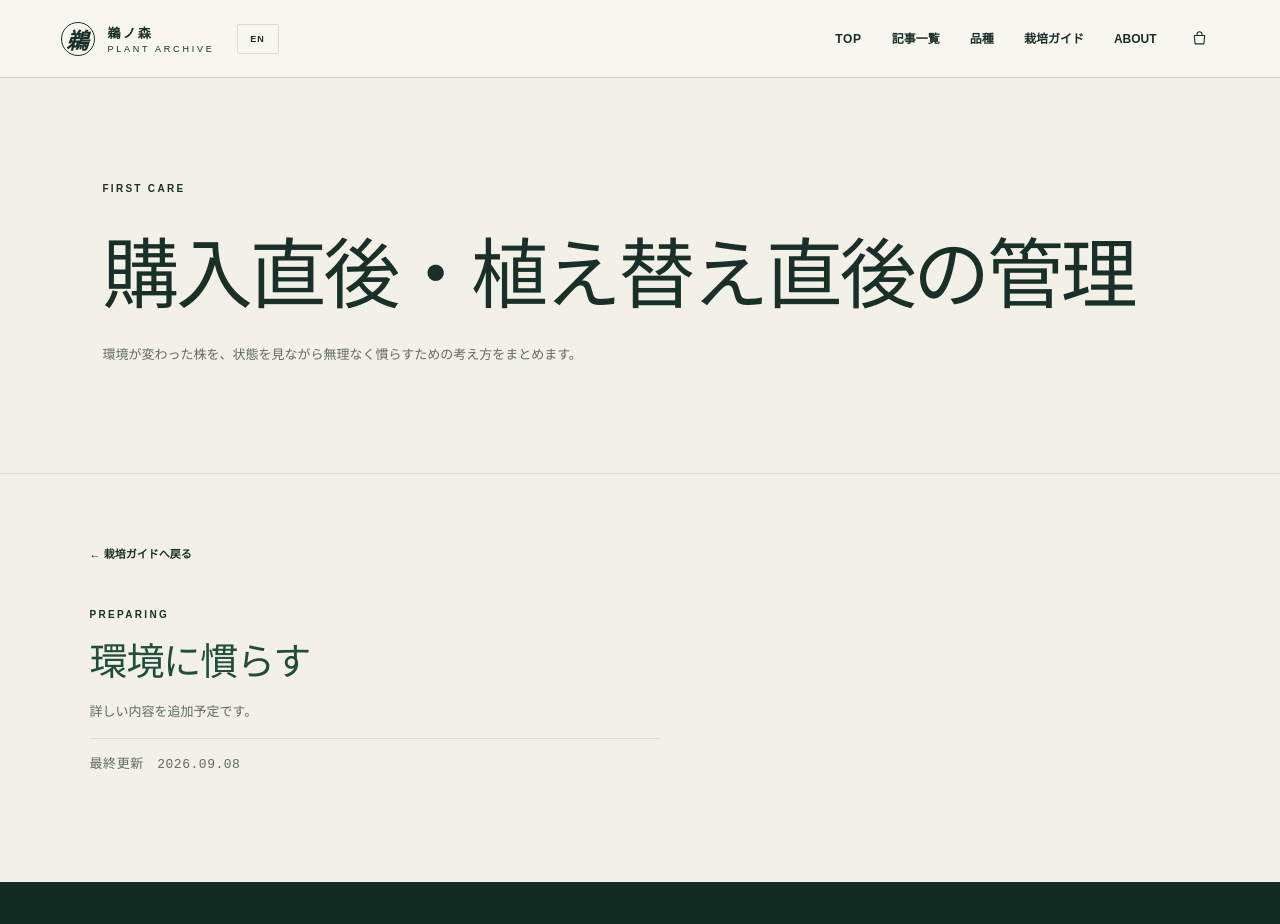
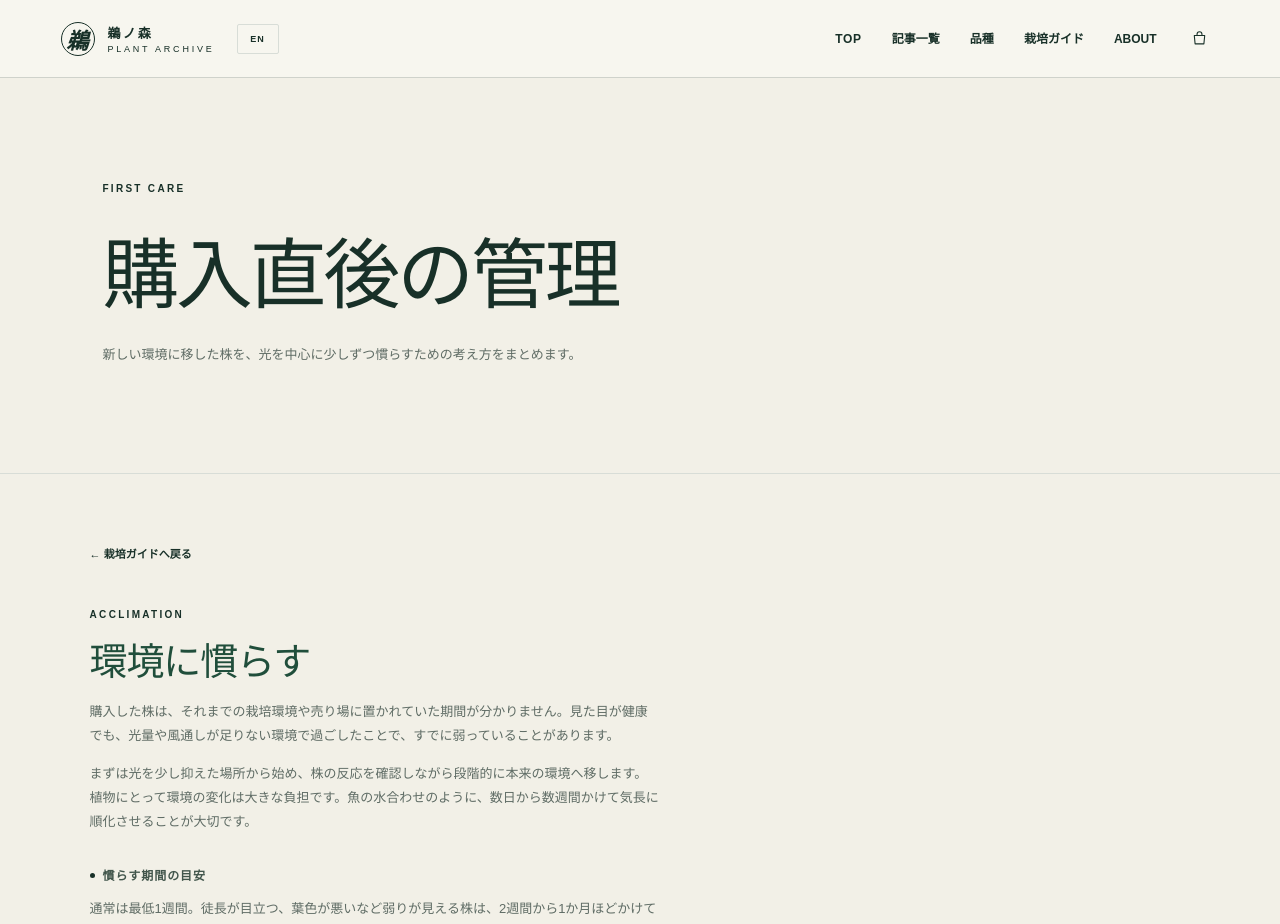
Before and after one commit to KomeUme/unomori-plant-archive, a Next.js app: page /care-guide/acclimation in a window 1280 px wide. Shown: the top 924 px of the page. Built offline with nearby package versions, Linux system fonts and the light colour scheme; no server answers.

Commit message:
Split first care guides

```diff
--- a/app/care-guide/acclimation/page.tsx
+++ b/app/care-guide/acclimation/page.tsx
@@ -4,8 +4,8 @@ import { GuideLastUpdated } from '../last-updated';
 
 export default function AcclimationGuidePage() {
   return <main><Header />
-    <section className="page-hero"><p className="eyebrow">FIRST CARE</p><h1>購入直後・植え替え直後の管理</h1><p>環境が変わった株を、状態を見ながら無理なく慣らすための考え方をまとめます。</p></section>
-    <section className="section guide-section page-section"><div className="guide-detail-content"><a className="back-link" href={siteHref('/care-guide')}>← 栽培ガイドへ戻る</a><p className="eyebrow">PREPARING</p><h2>環境に慣らす</h2><p>詳しい内容を追加予定です。</p><GuideLastUpdated /></div></section>
+    <section className="page-hero"><p className="eyebrow">FIRST CARE</p><h1>購入直後の管理</h1><p>新しい環境に移した株を、光を中心に少しずつ慣らすための考え方をまとめます。</p></section>
+    <section className="section guide-section page-section"><div className="guide-detail-content"><a className="back-link" href={siteHref('/care-guide')}>← 栽培ガイドへ戻る</a><p className="eyebrow">ACCLIMATION</p><h2>環境に慣らす</h2><p>購入した株は、それまでの栽培環境や売り場に置かれていた期間が分かりません。見た目が健康でも、光量や風通しが足りない環境で過ごしたことで、すでに弱っていることがあります。</p><p>まずは光を少し抑えた場所から始め、株の反応を確認しながら段階的に本来の環境へ移します。植物にとって環境の変化は大きな負担です。魚の水合わせのように、数日から数週間かけて気長に順化させることが大切です。</p><h3>慣らす期間の目安</h3><p>通常は最低1週間。徒長が目立つ、葉色が悪いなど弱りが見える株は、2週間から1か月ほどかけてゆっくり慣らします。この短い期間に、極端な低光量でなければ目に見える徒長が急に進むことは多くありません。</p><h3>慣らさずに置くリスク</h3><p>急な強光は葉焼けを招き、重症化すると傷んだ部分から菌が入り、腐敗につながることがあります。症状が表れなくても、生育の鈍化や長期的な不調につながる場合があります。</p><h3>例外と考え方</h3><p>元の栽培環境が明確で、そこよりも弱い光・刺激の少ない場所へ移す場合は、遮光を急ぐ必要はありません。それでも、不確かな株ほど一度様子を見るほうが安全です。徒長を恐れて急に強い環境へ移すより、まずは最低1週間かけて株を慣らしてください。</p><GuideLastUpdated /></div></section>
     <Footer />
   </main>;
 }
--- a/app/globals.css
+++ b/app/globals.css
@@ -312,6 +312,8 @@ footer { background:#132c23; color:white; display:grid; grid-template-columns:1.
 .guide-method-label { display:inline-block; margin:0 0 6px; padding:2px 5px; border:1px solid #b9c4bc; color:#708078; background:transparent; font-size:9px; font-weight:600; letter-spacing:.08em; }
 .guide-method-link h2 { margin:0; color:var(--green); font-family:Georgia,"Yu Mincho",serif; font-size:clamp(20px,2vw,23px); font-weight:400; letter-spacing:-.03em; }
 .guide-detail-content h2 { margin:0; color:var(--green); font-family:Georgia,"Yu Mincho",serif; font-size:clamp(28px,3vw,38px); font-weight:400; letter-spacing:-.03em; }
+.guide-detail-content h3 { margin:32px 0 0; color:#42564c; font-size:12px; letter-spacing:.08em; }
+.guide-detail-content h3::before { display:inline-block; width:5px; height:5px; margin:0 8px 2px 0; border-radius:50%; background:var(--ink); content:''; }
 .guide-method-description { margin:6px 0 0; color:var(--muted); font-size:11px; line-height:1.7; }
 .guide-method-link > span { color:var(--green); font-size:11px; font-weight:700; white-space:nowrap; }
 .guide-method-link > span b { margin-left:8px; font-size:15px; font-weight:400; }
```
Also changed, not shown: app/care-guide/page.tsx (+1 -1 lines), app/care-guide/repotting/page.tsx (added, +11 -0 lines).
